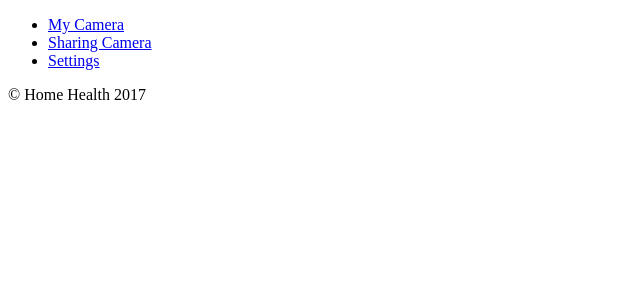
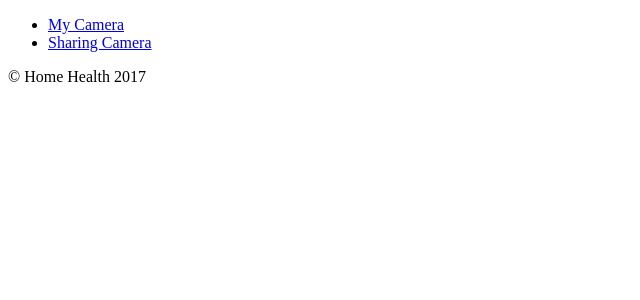
Before and after one commit to fengxueem/HomeHealth, a Yii app: template frontend/views/layouts/camera.php in a window 1280 px wide. Shown: the top 300 px of the page, without its empty margins (0-640 px from the left). Run offline with PHP 8.4 and a stand-in for Yii, Linux system fonts and the light colour scheme; the template is opened without the code that fills it, so the values that code supplies are empty; some libraries are stand-ins or nearby versions.

Commit message:
remove camera setting section from frontend, and place settings in the quick view page

```diff
--- a/frontend/views/layouts/camera.php
+++ b/frontend/views/layouts/camera.php
@@ -107,16 +107,13 @@ AppAsset::addCSS($this, Yii::$app->request->baseUrl . "/css/camera/main.css");
         <div class="body-content">
 			<div class="row">
 				<div class="col-sm-3 col-md-2">
-					<nav class="d-none d-sm-block sidebar">
+					<nav class="d-sm-block sidebar">
 						<ul class="nav nav-pills flex-column">
 							<li class="nav-item">
 								<?= Html::a(Yii::t('yii', 'My Camera'), ['mycamera'], ['class' => 'nav-link']) ?>
 							</li>
 							<li class="nav-item">
 								<?= Html::a(Yii::t('yii', 'Sharing Camera'), ['otherscamera'], ['class' => 'nav-link']) ?>
-							</li>
-							<li class="nav-item">
-								<?= Html::a(Yii::t('yii', 'Settings'), ['settings'], ['class' => 'nav-link']) ?>
 							</li>
 						</ul>
 					</nav>
--- a/frontend/web/css/camera/main.css
+++ b/frontend/web/css/camera/main.css
@@ -28,10 +28,6 @@
 	border-radius: 0;
 }
 
-.d-none {
-    display: none!important;
-}
-
 @media ( min-width : 576px) {
 	.d-sm-block {
 		display: block !important;
```
